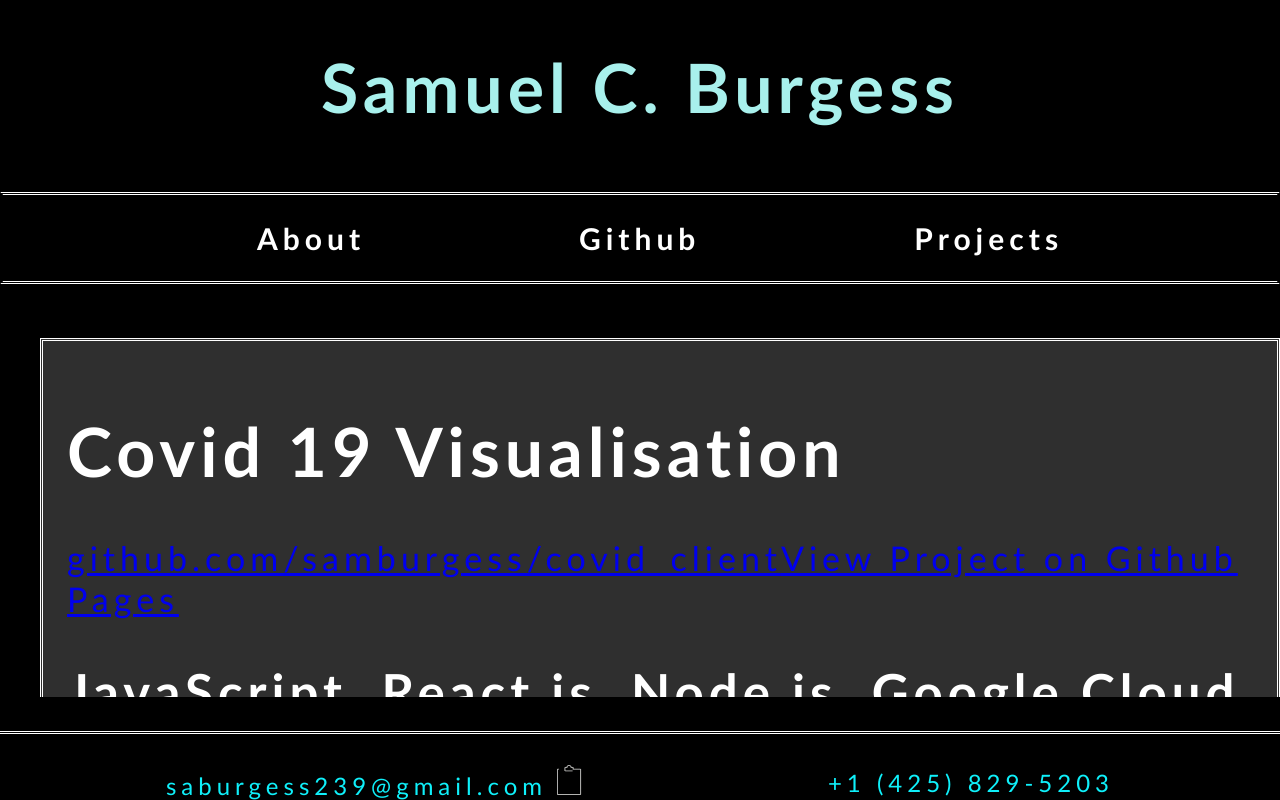
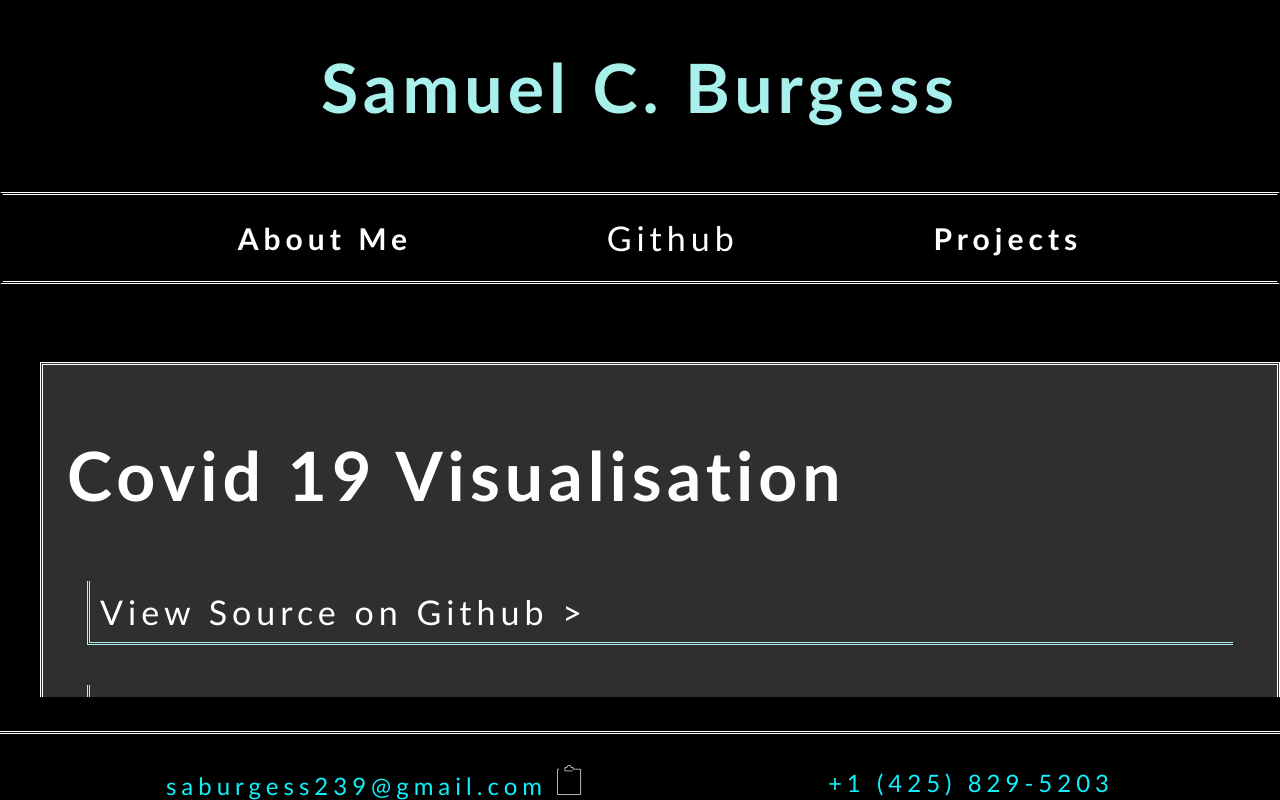
Before and after one commit to samburgess/mysite, a React (Create React App) app: page /projects in a window 1280 px wide. Built offline with nearby package versions, Linux system fonts and the light colour scheme.

Commit message:
actually fixed routing lol

```diff
--- a/src/App.css
+++ b/src/App.css
@@ -25,11 +25,30 @@
 }
 
 .Project{
+  display: flex;
+  flex-direction: column;
   color: #ffffff;
   text-align: left;
   background-color: rgb(47, 47, 47);
   padding: 3vh;
   border-style: double;
+  margin-bottom: 3vh;
+  margin-top: 3vh;
+}
+
+.Project-link{
+  color: #ffffff;
+  text-decoration: none;
+  border: rgb(168, 240, 236);
+  border-style: double;
+  border-right: none;
+  border-top: none;
+  margin: 20px;
+  padding: 10px;
+}
+
+.Project-link:hover{
+  color:rgb(168, 240, 236);
 }
 
 .Project-list{
@@ -44,6 +63,20 @@
   border-bottom: #ffffff;
   border-style: double;
   font-size: 20px;
+}
+
+.GhLink{
+  text-decoration: none;
+  color: #ffffff;
+  align-self: center;
+  font-size: 34px;
+  font-family: 'Gill Sans', 'Gill Sans MT', Calibri, 'Trebuchet MS', sans-serif;
+  font-weight: 550;
+  letter-spacing: 5px;
+}
+
+.GhLink:hover{
+  color:rgb(168, 240, 236);
 }
 
 .App-clear{
--- a/src/App.js
+++ b/src/App.js
@@ -25,8 +25,8 @@ function App() {
                 window.location.href = 'https://github.com/samburgess';
                 return null;
             }}/>
-            <Route path='/covidmap_client/' component={() => {
-                window.location.href = 'https://github.com/samburgess';
+            <Route path='/covidmap_client' component={() => {
+                window.location.href = 'https://samburgess.github.io/covidmap_client/';
                 return null;
             }}/>
             <Route exact path={`/projects`} component={Projects}/>
--- a/src/Nav.js
+++ b/src/Nav.js
@@ -9,11 +9,14 @@ function Nav(){
         <nav>
             <ul className="Links">
                 <Link to={`/about`} className="dothing">
-                    <h2>About</h2>
+                    <h2>About Me</h2>
                     </Link>
-                <Link to={'/github'} className="dothing">
+                {/* <Link to={'/github'} className="dothing">
                     <h2>Github</h2>
-                </Link>
+                </Link> */}
+                <a target="_blank" href="https://github.com/samburgess/" className="GhLink">
+                    Github
+                </a>
                 <Link to={'/projects'} className="dothing">
                     <h2>Projects</h2>
                 </Link>
--- a/src/Projects.js
+++ b/src/Projects.js
@@ -15,8 +15,8 @@ function genProjects(){
         title:'Covid 19 Visualisation',
         description: "React app implementing Google's heatmap API. Powered by a Node.js server, using data from the New York Times (github.com/ny-times/Covid-19-data)",
         technologies: 'JavaScript, React.js, Node.js, Google Cloud Engine',
-        pages_link: '../covidmap_client/',
-        source_link: 'github.com/samburgess/covid_client'
+        pages_link: 'https://samburgess.github.io/covidmap_client',
+        source_link: 'https://github.com/samburgess/covidmap_client/'
     }
 
     projects.push(covidmap)
@@ -24,10 +24,10 @@ function genProjects(){
     //dirtbag
     var dirtbag = {
         title:'Dirtbag',
-        description:'React app utilizing REI`s Mountain Project API to find climbing routes near the user`s geolocation.',
+        description:"React app utilizing REI's Mountain Project API to find climbing routes near the user`s geolocation.",
         technologies:'JavaScript, React.js',
         pages_link: '',
-        source_link: 'github.com/samburgess/dirtbag'
+        source_link: 'https://github.com/samburgess/dirtbag'
     }
 
     projects.push(dirtbag)
@@ -54,18 +54,15 @@ class Project extends React.Component{
     }
 
     render(){
-        console.log("route update**")
         return(
             <div className="Project">
-                <Router>
-                    <h1>{this.props.title}</h1>
-                    <Link to = {this.props.source_link}>
-                        {this.props.source_link}
-                    </Link>
-                    <Link to = {this.props.pages_link} onClick={(event) => {event.preventDefault(); window.open(this.makeHref(this.props.pages_link));}}>
-                        View Project on Github Pages
-                    </Link>
-                </Router>
+                <h1>{this.props.title}</h1>
+                <a target="_blank" href={this.props.source_link} className="Project-link">
+                    View Source on Github >
+                </a>
+                <a target="_blank" href={this.props.pages_link} className="Project-link">
+                    View on Github Pages >
+                </a>
                 <h2>{this.props.technologies}</h2>
                 <div>{this.props.description}</div>
             </div>
```
